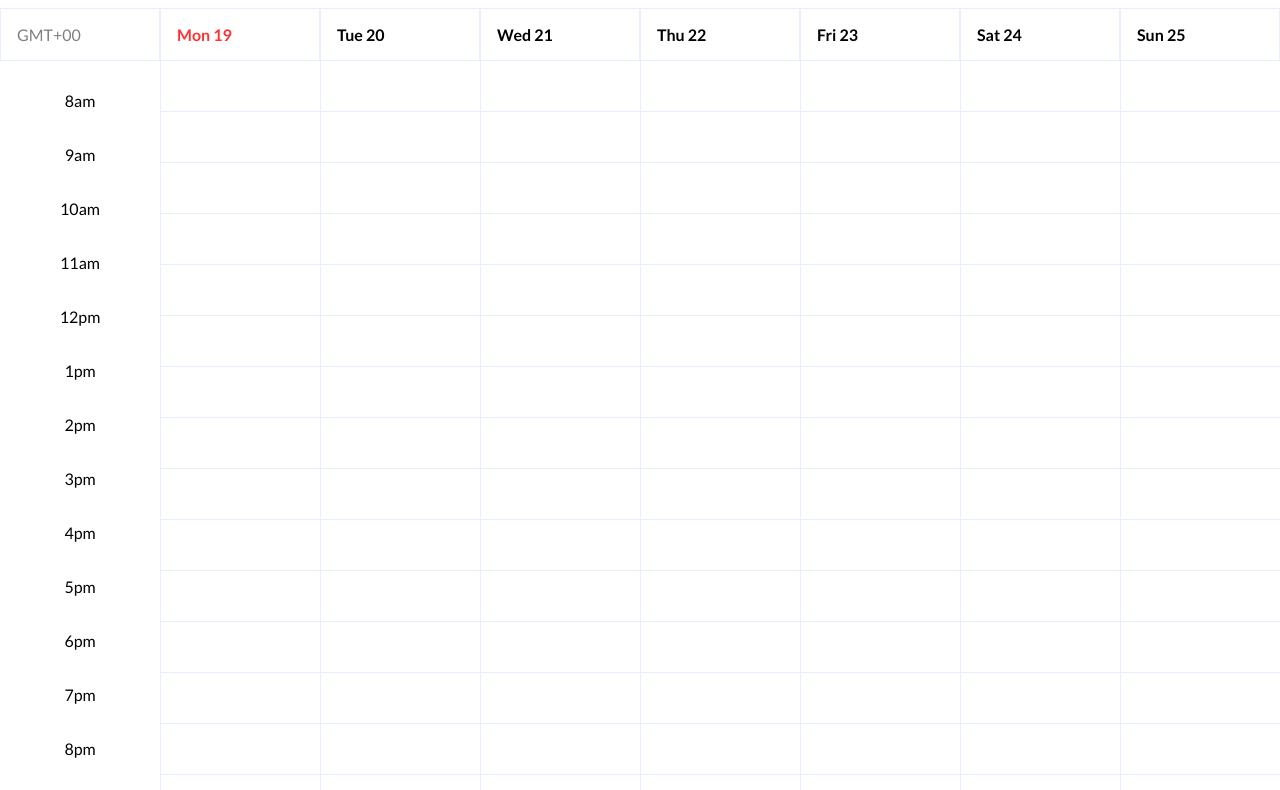
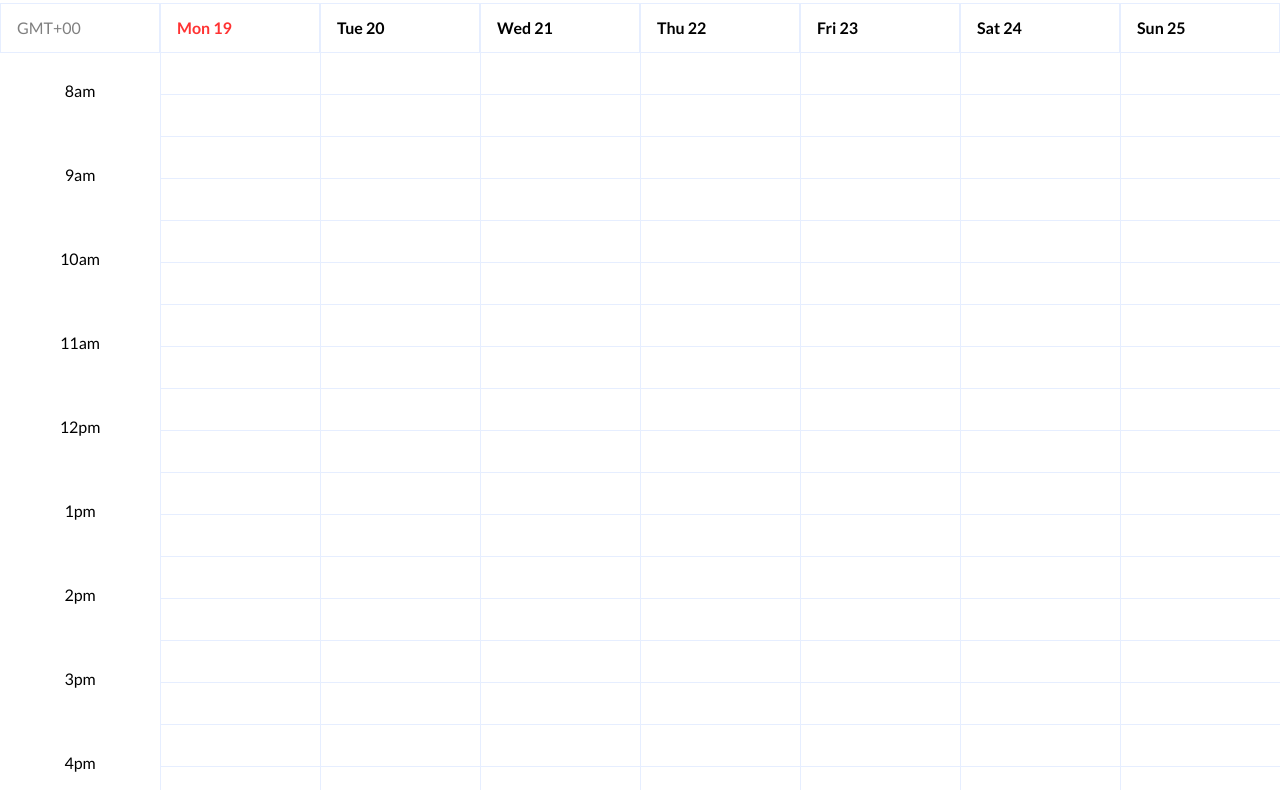
Before and after one commit to ChrisCavs/weakCalendar, a website: page docs/index.html in a window 1280 px wide. Shown: the part 69-859 px from the top of the page. Drawn offline with Linux system fonts and the light colour scheme.

Commit message:
fixed reset file/ row height

```diff
--- a/src/sass/_reset.scss
+++ b/src/sass/_reset.scss
@@ -1,44 +1,43 @@
-html, body, div,
-header, footer, main, section, nav,
-h1, h2, h3, h4, h5, h6, img, svg,
-p, a, hr, span, ol, ul, li,
-form, input, label {
-  margin: 0;
-  padding: 0;
-  border: none;
-  font-size: 100%;
-  font: inherit;
-  vertical-align: baseline;
+html, body, div, span, applet, object, iframe,
+h1, h2, h3, h4, h5, h6, p, blockquote, pre,
+a, abbr, acronym, address, big, cite, code,
+del, dfn, em, img, ins, kbd, q, s, samp,
+small, strike, strong, sub, sup, tt, var,
+b, u, i, center,
+dl, dt, dd, ol, ul, li,
+fieldset, form, label, legend,
+table, caption, tbody, tfoot, thead, tr, th, td,
+article, aside, canvas, details, embed,
+figure, figcaption, footer, header, hgroup,
+menu, nav, output, ruby, section, summary,
+time, mark, audio, video {
+	margin: 0;
+	padding: 0;
+	border: 0;
+	font-size: 100%;
+	font: inherit;
+	vertical-align: baseline;
 }
-
-*,
-*::before,
-*::after {
-  box-sizing: border-box;
+/* HTML5 display-role reset for older browsers */
+article, aside, details, figcaption, figure,
+footer, header, hgroup, menu, nav, section {
+	display: block;
 }
-
-img {
-  max-width: 100%;
+body {
+	line-height: 1;
 }
-
-svg:not(:root) {
-  overflow: hidden;
+ol, ul {
+	list-style: none;
 }
-
-input {
-  border-radius: 0;
+blockquote, q {
+	quotes: none;
 }
-
-::placeholder {
-  opacity: 1;
+blockquote:before, blockquote:after,
+q:before, q:after {
+	content: '';
+	content: none;
 }
-
-a {
-  background-color: transparent;
-
-  text-decoration: none;
-  color: inherit;
-
-  -webkit-tap-highlight-color: rgba(0, 0, 0, 0);
-  outline: none;
+table {
+	border-collapse: collapse;
+	border-spacing: 0;
 }
--- a/src/sass/components/_content.scss
+++ b/src/sass/components/_content.scss
@@ -41,8 +41,8 @@
   display: flex;
   flex-direction: column;
 
-  height: 25px;
-  padding: 25px;
+  height: 33px;
+  padding: 4px;
 
   border-bottom: 1px solid $grid-blue;
 }
```
Also changed, not shown: docs/style.css.
